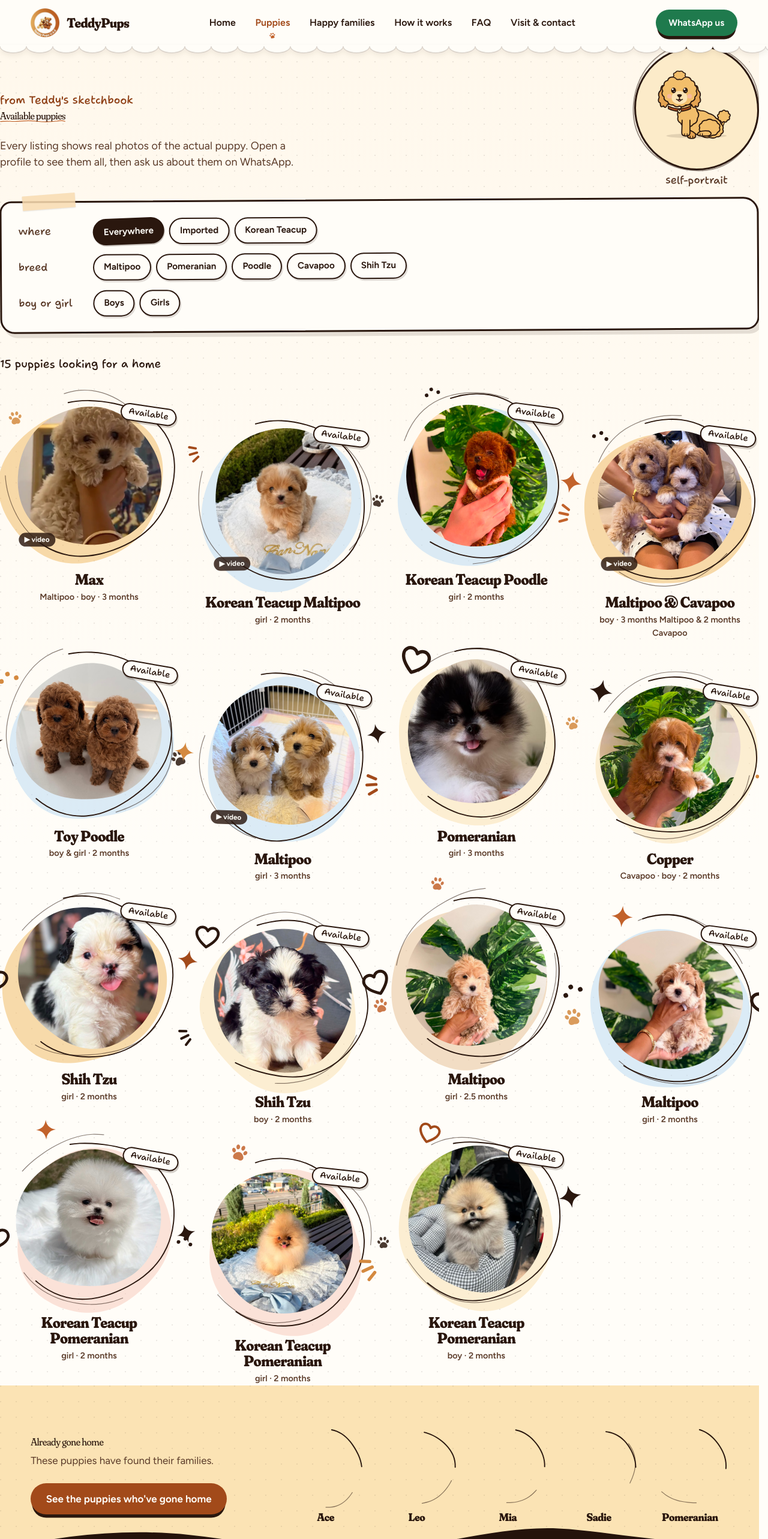
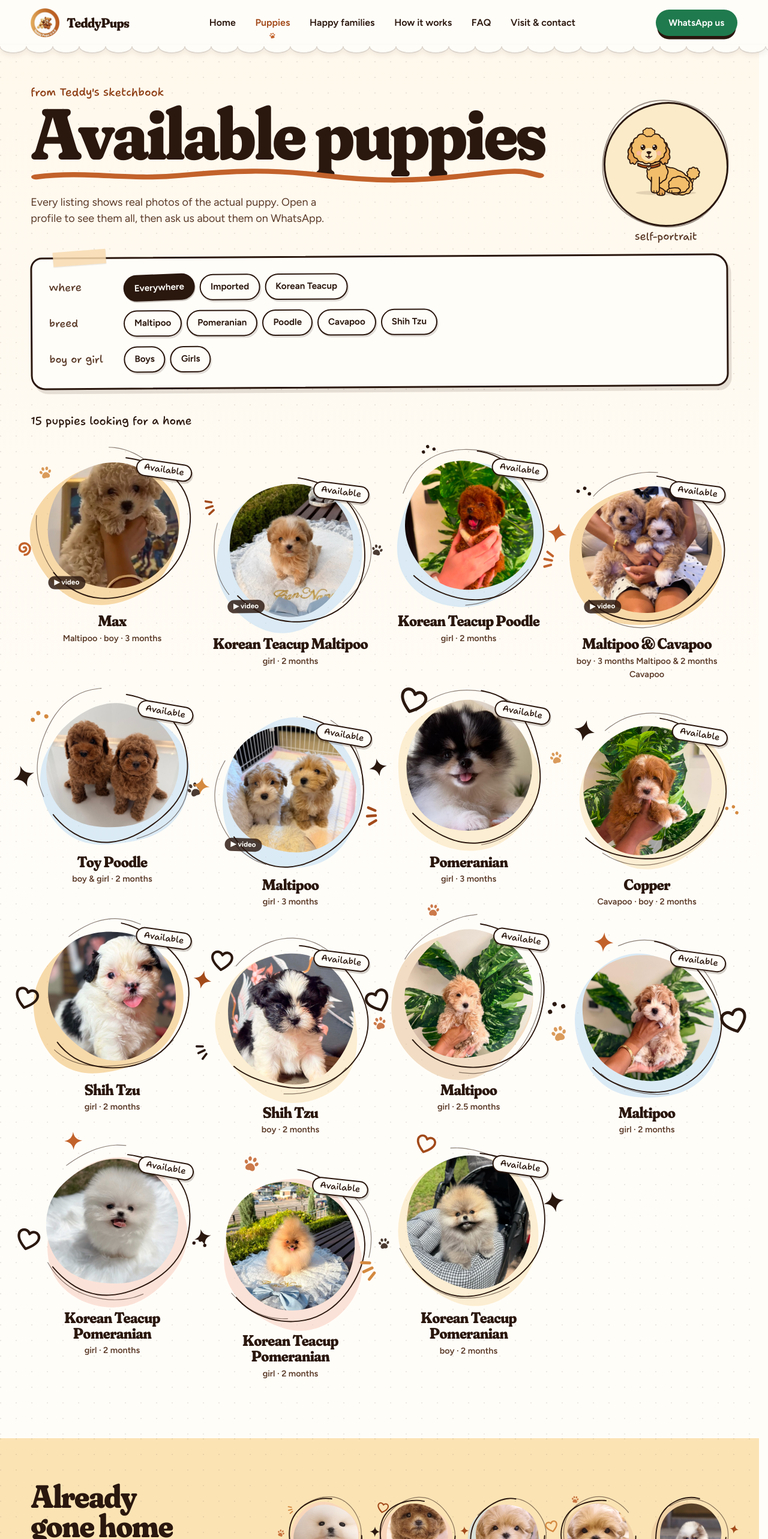
Before and after one commit to khushal-mali/puppy-clone, a Next.js app: page /puppies in a window 1280 px wide. Shown: the top 2566 px of the page at 60% size. Built offline with nearby package versions, Linux system fonts and the light colour scheme.

Commit message:
Fix puppies page styling to match original site

```diff
--- a/components/puppies/PuppiesClient.tsx
+++ b/components/puppies/PuppiesClient.tsx
@@ -70,6 +70,7 @@ export default function PuppiesClient() {
   return (
     <div className="tp-page" data-page="pups">
       <section className="tp-sketchbook" aria-labelledby="pups-title">
+        <div className="gutter mx-auto max-w-[110rem] pb-24 pt-10 md:pt-16">
           <div className="tp-sketchbook__head">
             <div className="tp-sketchbook__words">
               <p
@@ -86,6 +87,15 @@ export default function PuppiesClient() {
                 data-reveal="true"
                 data-revealed="true"
                 id="pups-title"
+                style={{
+                  fontFamily: 'Fraunces, var(--font-fraunces), serif',
+                  fontSize: 'clamp(3.1rem, 9.4vw, 9.75rem)',
+                  fontWeight: 800,
+                  lineHeight: 0.92,
+                  letterSpacing: '-0.025em',
+                  fontVariationSettings: '"SOFT" 100, "WONK" 1, "opsz" 144',
+                  textWrap: 'balance',
+                }}
               >
                 Available puppies
                 <svg
@@ -228,12 +238,25 @@ export default function PuppiesClient() {
               </div>
             </div>
           </div>
+        </div>
       </section>
 
       <section aria-labelledby="gone-title" className="tp-gone-strip">
         <div className="gutter mx-auto flex max-w-[110rem] flex-col gap-10 md:flex-row md:items-center">
           <div className="md:w-1/3" data-armed="true" data-reveal="true">
-            <h2 className="font-plush text-big" id="gone-title">
+            <h2
+              className="font-plush text-big"
+              id="gone-title"
+              style={{
+                fontFamily: 'Fraunces, var(--font-fraunces), serif',
+                fontSize: 'clamp(2rem, 4.2vw, 4rem)',
+                fontWeight: 800,
+                lineHeight: 0.92,
+                letterSpacing: '-0.025em',
+                fontVariationSettings: '"SOFT" 100, "WONK" 1, "opsz" 144',
+                textWrap: 'balance',
+              }}
+            >
               Already gone home
             </h2>
             <p className="mt-3 text-cocoa-soft">
@@ -254,6 +277,7 @@ export default function PuppiesClient() {
                   className="tp-sketch tp-sketch--small"
                   data-armed="true"
                   data-reveal="true"
+                  data-revealed="true"
                   aria-label={pup.ariaLabel}
                   style={pup.style as React.CSSProperties}
                 >
```
Lines whose indentation alone changed are shown as unchanged.
